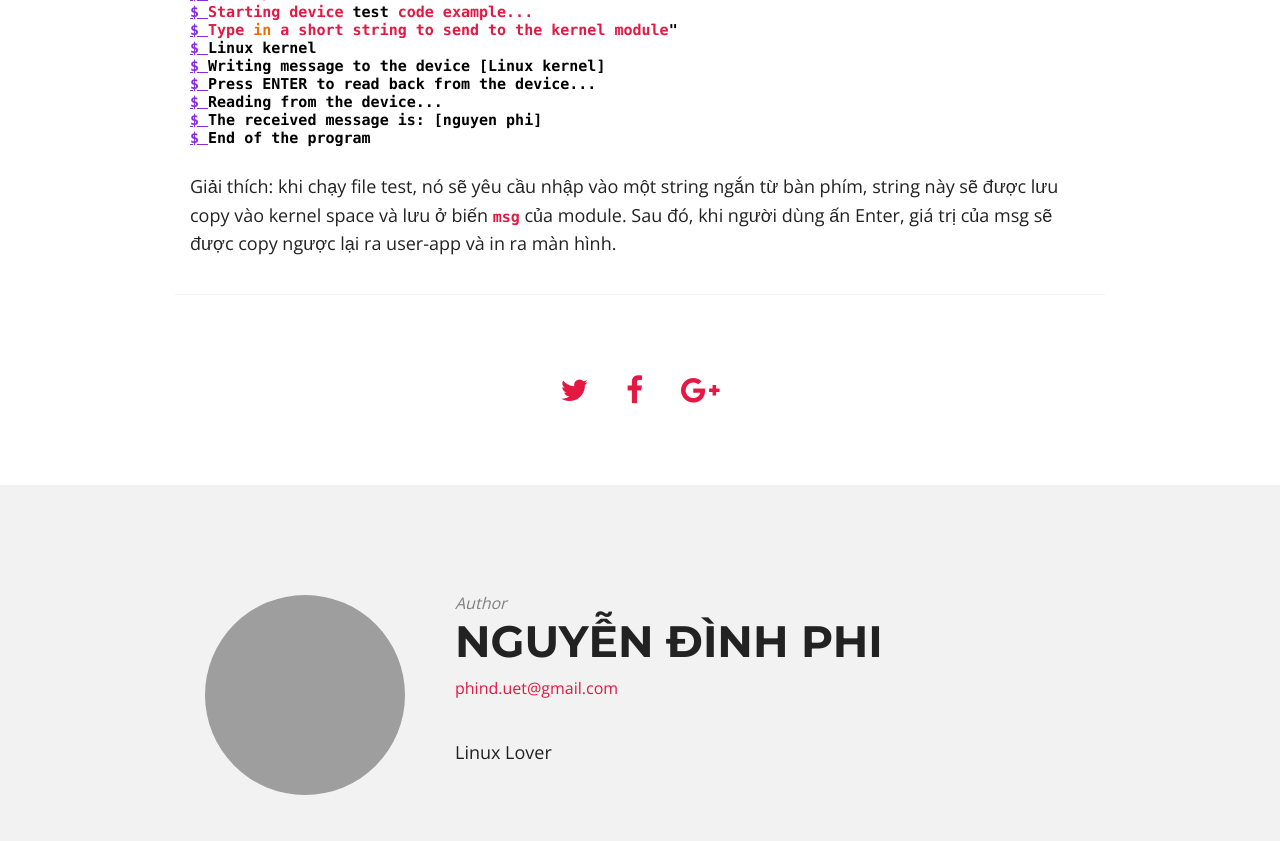
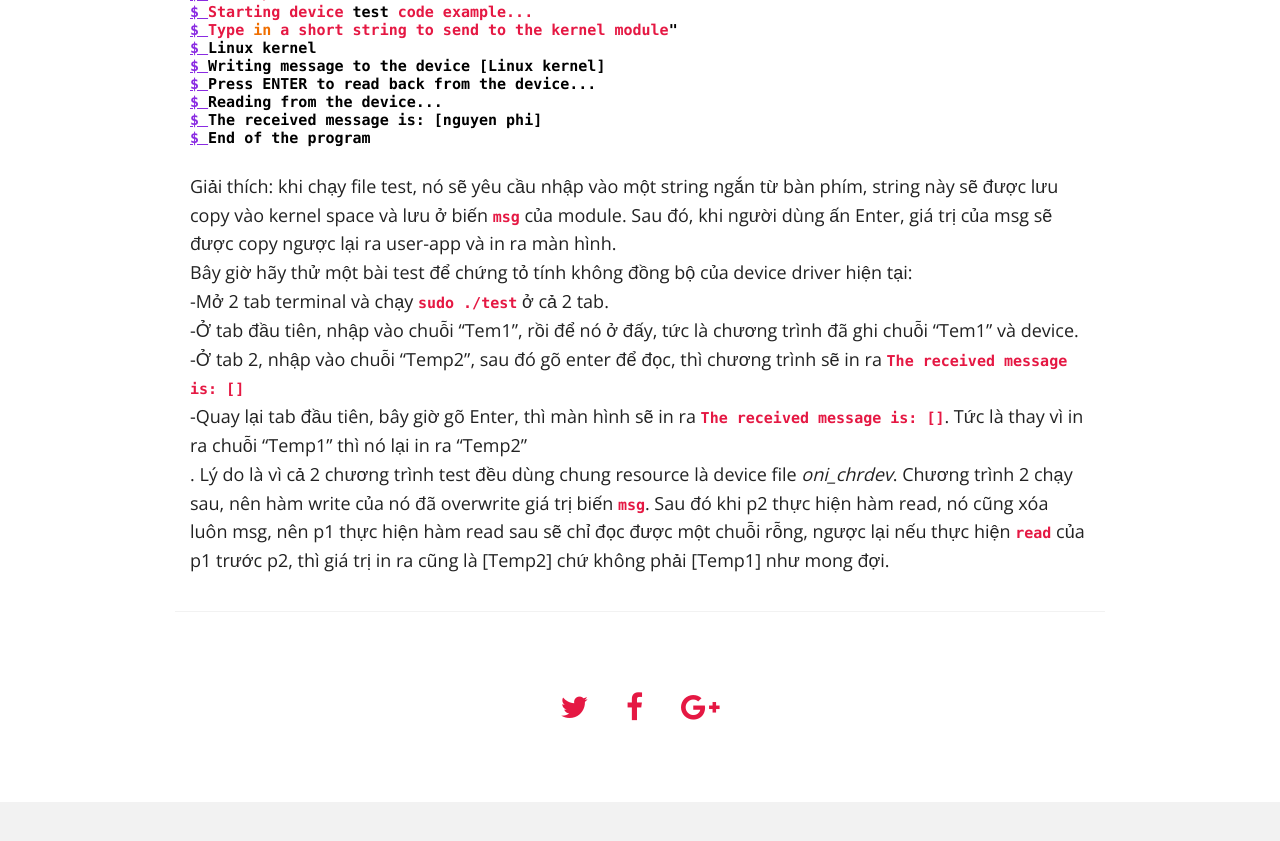
Before and after one commit to ita93/ita93.github.io, a Jekyll site: the page built from _posts/2018-01-15-Concurrency-and-Race-Conditions.md, in a window 1280 px wide and 900 px high, scrolled down 6381 px. Shown: the top 841 px of the window. Built offline with Jekyll 4.4.1, drawn with Linux system fonts in a browser that asks for light colours; nearby versions of some CDN libraries; comment, search, counter and statistics services are not loaded.

Commit message:
Giải thích cho bọn nó về miền găng

```diff
--- a/_posts/2018-01-15-Concurrency-and-Race-Conditions.md
+++ b/_posts/2018-01-15-Concurrency-and-Race-Conditions.md
@@ -182,4 +182,9 @@ $ The received message is: [nguyen phi]
 $ End of the program
 {% endhighlight %}
 
-Giải thích: khi chạy file test, nó sẽ yêu cầu nhập vào một string ngắn từ bàn phím, string này sẽ được lưu copy vào kernel space và lưu ở biến <code>msg</code> của module. Sau đó, khi người dùng ấn Enter, giá trị của msg sẽ được copy ngược lại ra user-app và in ra màn hình.
+Giải thích: khi chạy file test, nó sẽ yêu cầu nhập vào một string ngắn từ bàn phím, string này sẽ được lưu copy vào kernel space và lưu ở biến <code>msg</code> của module. Sau đó, khi người dùng ấn Enter, giá trị của msg sẽ được copy ngược lại ra user-app và in ra màn hình.<br/>
+Bây giờ hãy thử một bài test để chứng tỏ tính không đồng bộ của device driver hiện tại: <br/>
+-Mở 2 tab terminal và chạy <code>sudo ./test</code> ở cả 2 tab.<br>
+-Ở tab đầu tiên, nhập vào chuỗi "Tem1", rồi để nó ở đấy, tức là chương trình đã ghi chuỗi "Tem1" và device.<br/>
+-Ở tab 2, nhập vào chuỗi "Temp2", sau đó gõ enter để đọc, thì chương trình sẽ in ra <code>The received message is: []</code><br/>
+-Quay lại tab đầu tiên, bây giờ gõ Enter, thì màn hình sẽ in ra <code>The received message is: []</code>. Tức là thay vì in ra chuỗi "Temp1" thì nó lại in ra "Temp2"<br/>. Lý do là vì cả 2 chương trình test đều dùng chung resource là device file <i>oni_chrdev</i>. Chương trình 2 chạy sau, nên hàm write của nó đã overwrite giá trị biến <code>msg</code>. Sau đó khi p2 thực hiện hàm read, nó cũng xóa luôn msg, nên p1 thực hiện hàm read sau sẽ chỉ đọc được một chuỗi rỗng, ngược lại nếu thực hiện <code>read</code> của p1 trước p2, thì giá trị in ra cũng là [Temp2] chứ không phải [Temp1] như mong đợi.
```
